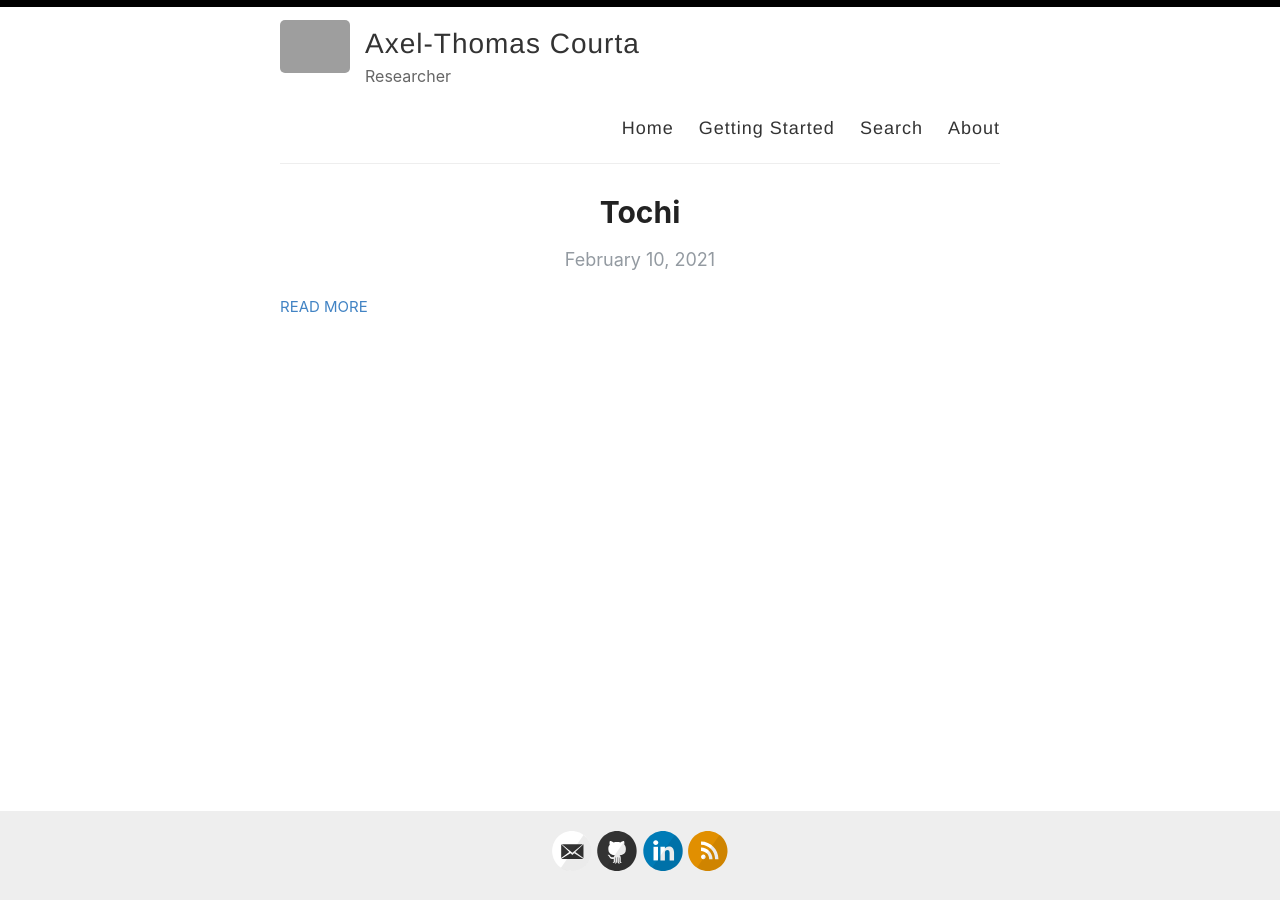
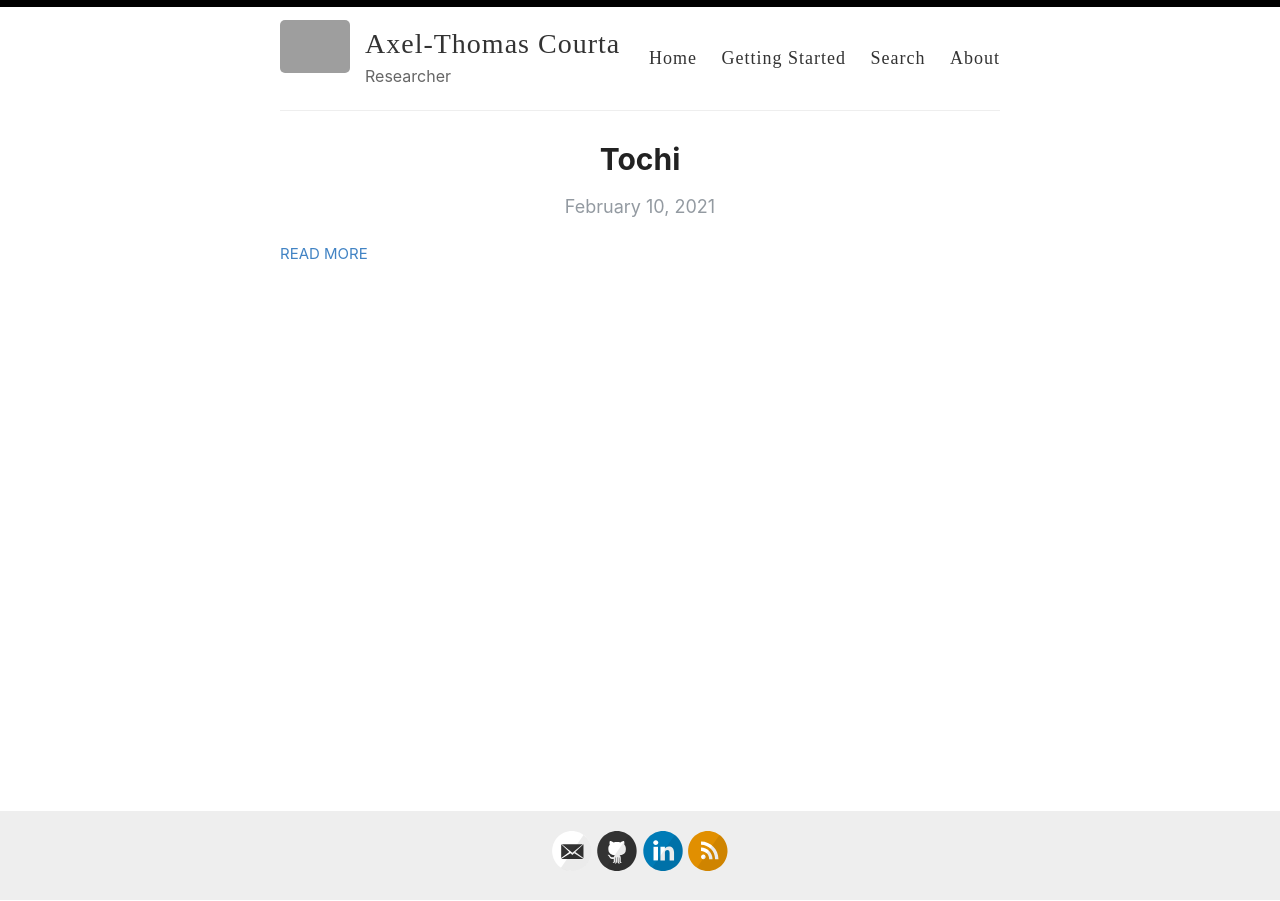
Before and after one commit to at-courta/at-courta.github.io, a Jekyll site: the page built from index.html, in a window 1280 px wide. Built offline with Jekyll 4.4.1, drawn with Linux system fonts in a browser that asks for light colours; the list of posts is cut into pages by our own code; grey boxes are pictures that could not be loaded.

Commit message:
Update style.scss

```diff
--- a/assets/style.scss
+++ b/assets/style.scss
@@ -308,7 +308,7 @@ p > img {
   margin: 0;
   color: $darkGray;
   cursor: pointer;
-  font-family: $helveticaNeue;
+  font-family: $baskerville;
   font-weight: 300;
   font-size: 28px;
   letter-spacing: 1px;
@@ -332,7 +332,7 @@ p > img {
 nav {
   float: right;
   margin-top: 23px; // @TODO: Vertically middle align
-  font-family: $helveticaNeue;
+  font-family: $baskerville;
   font-size: 18px;
 
   @include mobile {
```
